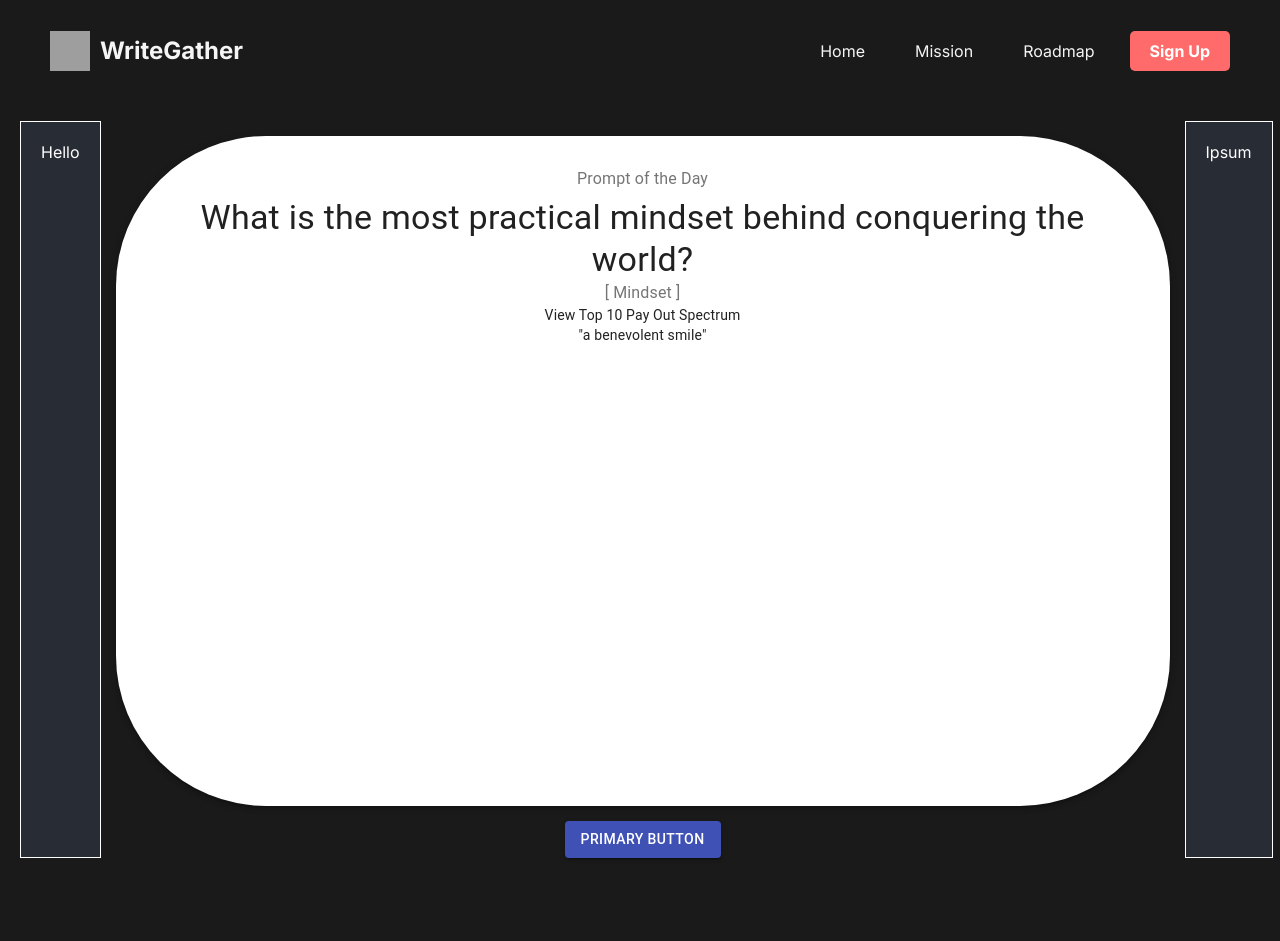
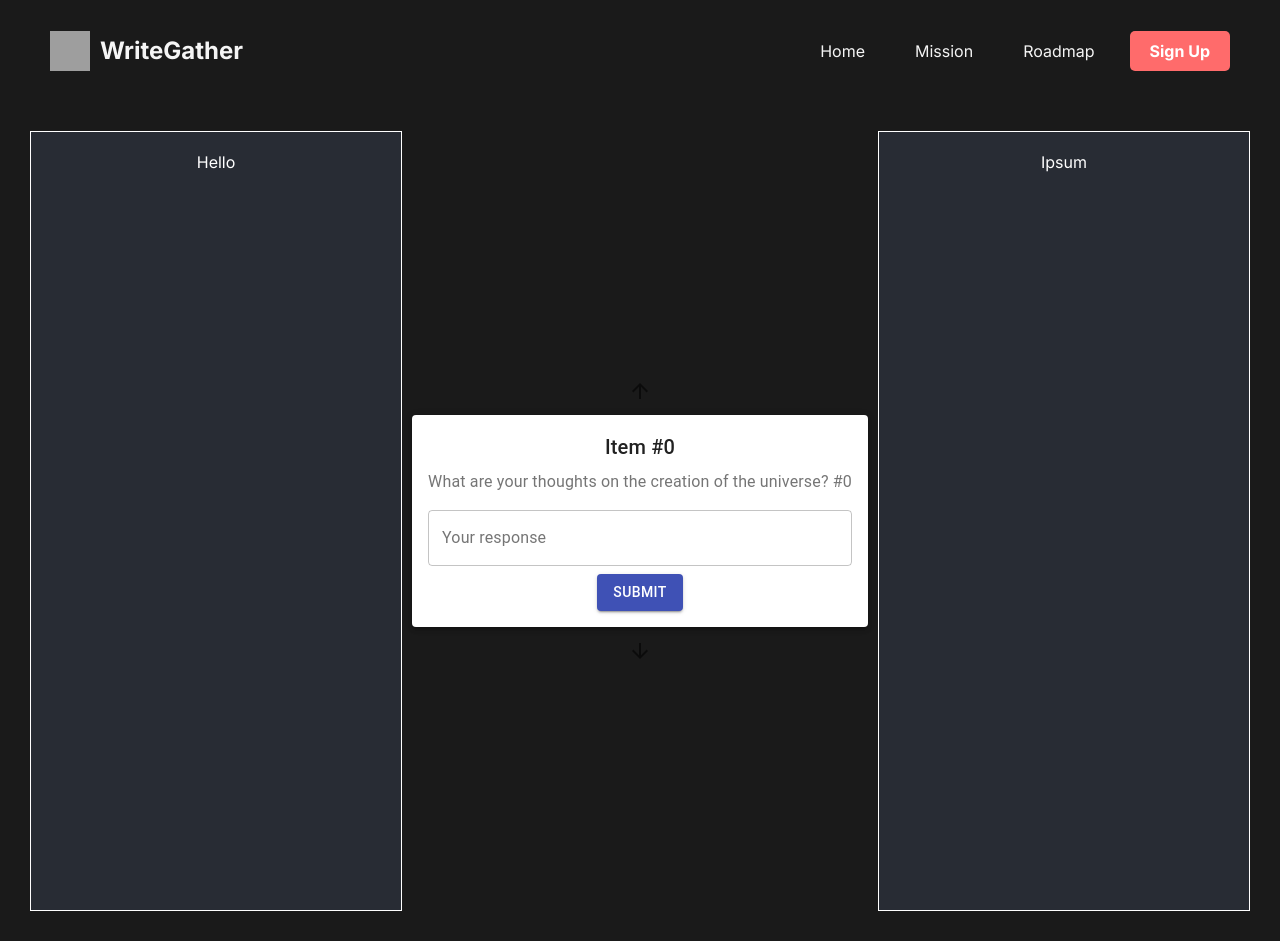
Before and after one commit to Wasim-Bhatti/testsoldapp, a React (Create React App) app: page / in a window 1280 px wide. Before the commit the page ends 878 px from the top, so only its background shows below. Built offline with nearby package versions, Linux system fonts and the light colour scheme; grey boxes are pictures that could not be loaded.

Commit message:
Added working text scroller system with dummy data

```diff
--- a/src/App.css
+++ b/src/App.css
@@ -46,6 +46,7 @@ body {
   background-color: #282c34;
   color: white;
   padding: 20px;
+  margin: 10px;
   box-sizing: border-box;
   border: 1px solid #FFFFFF; /* Add a border */
 }
@@ -55,6 +56,7 @@ body {
   background-color: #282c34;
   color: white;
   padding: 20px;
+  margin-right: 50px;
   box-sizing: border-box;
   border: 1px solid #FFFFFF; /* Add a border */
 }
--- a/src/MiddleColumn.js
+++ b/src/MiddleColumn.js
@@ -1,32 +1,71 @@
-import React from 'react';
-import { Button, Card, CardContent, Typography, Box } from '@material-ui/core';
+import React, { useState } from 'react';
+import { Button, Typography, Box, TextField, Paper, IconButton } from '@material-ui/core';
+import ArrowUpwardIcon from '@material-ui/icons/ArrowUpward';
+import ArrowDownwardIcon from '@material-ui/icons/ArrowDownward';
+
+// Dummy data
+const items = [...Array(1000).keys()].map(i => ({
+  id: i,
+  text: `Item #${i}`,
+  prompt: `What are your thoughts on the creation of the universe? #${i}`
+}));
+
+function Row({ item }) {
+  const [response, setResponse] = useState('');
+
+  const handleResponseChange = (event) => {
+    setResponse(event.target.value);
+  };
+
+  const handleSubmit = () => {
+    alert(`Submitted response for item #${item.id}: ${response}`);
+  };
+
+  return (
+    <Paper elevation={3}>
+      <Box p={2}>
+        <Typography variant="h6" gutterBottom>
+          {item.text}
+        </Typography>
+        <Typography color="textSecondary">
+          {item.prompt}
+        </Typography>
+        <TextField
+          label="Your response"
+          variant="outlined"
+          value={response}
+          onChange={handleResponseChange}
+          fullWidth
+          margin="normal"
+        />
+        <Button variant="contained" color="primary" onClick={handleSubmit}>
+          Submit
+        </Button>
+      </Box>
+    </Paper>
+  );
+}
 
 function MiddleColumn() {
+  const [currentIndex, setCurrentIndex] = useState(0);
+
+  const handleNext = () => {
+    setCurrentIndex(prevIndex => Math.min(prevIndex + 1, items.length - 1));
+  };
+
+  const handlePrevious = () => {
+    setCurrentIndex(prevIndex => Math.max(prevIndex - 1, 0));
+  };
+
   return (
-    <Box display="flex" justifyContent="center" alignItems="center" height="100vh">
-      <Card elevation={3} style={{ width: '80vw', height: '80vh', margin: '15px', padding: '15px', borderRadius: '150px'}}>
-        <CardContent>
-          <Typography color="textSecondary" gutterBottom>
-            Prompt of the Day
-          </Typography>
-          <Typography variant="h4" component="h2">
-            What is the most practical mindset behind conquering the world?
-          </Typography>
-          <Typography color="textSecondary">
-            [ Mindset ]
-          </Typography>
-          <Typography variant="body2" component="p">
-            View Top 10 Pay Out Spectrum
-            <br />
-            {'"a benevolent smile"'}
-          </Typography>
-        </CardContent>
-      </Card>
-      <Box mt={2}>
-        <Button variant="contained" color="primary">
-          Primary Button
-        </Button>
-      </Box>
+    <Box display="flex" flexDirection="column" justifyContent="center" alignItems="center" height="100vh">
+      <IconButton onClick={handlePrevious}>
+        <ArrowUpwardIcon />
+      </IconButton>
+      <Row item={items[currentIndex]} />
+      <IconButton onClick={handleNext}>
+        <ArrowDownwardIcon />
+      </IconButton>
     </Box>
   );
 }
```
Also changed, not shown: package.json (+5 -3 lines), src/index.js (+4 -4 lines), 1 other file (tests, documents, lock files or other folders).
